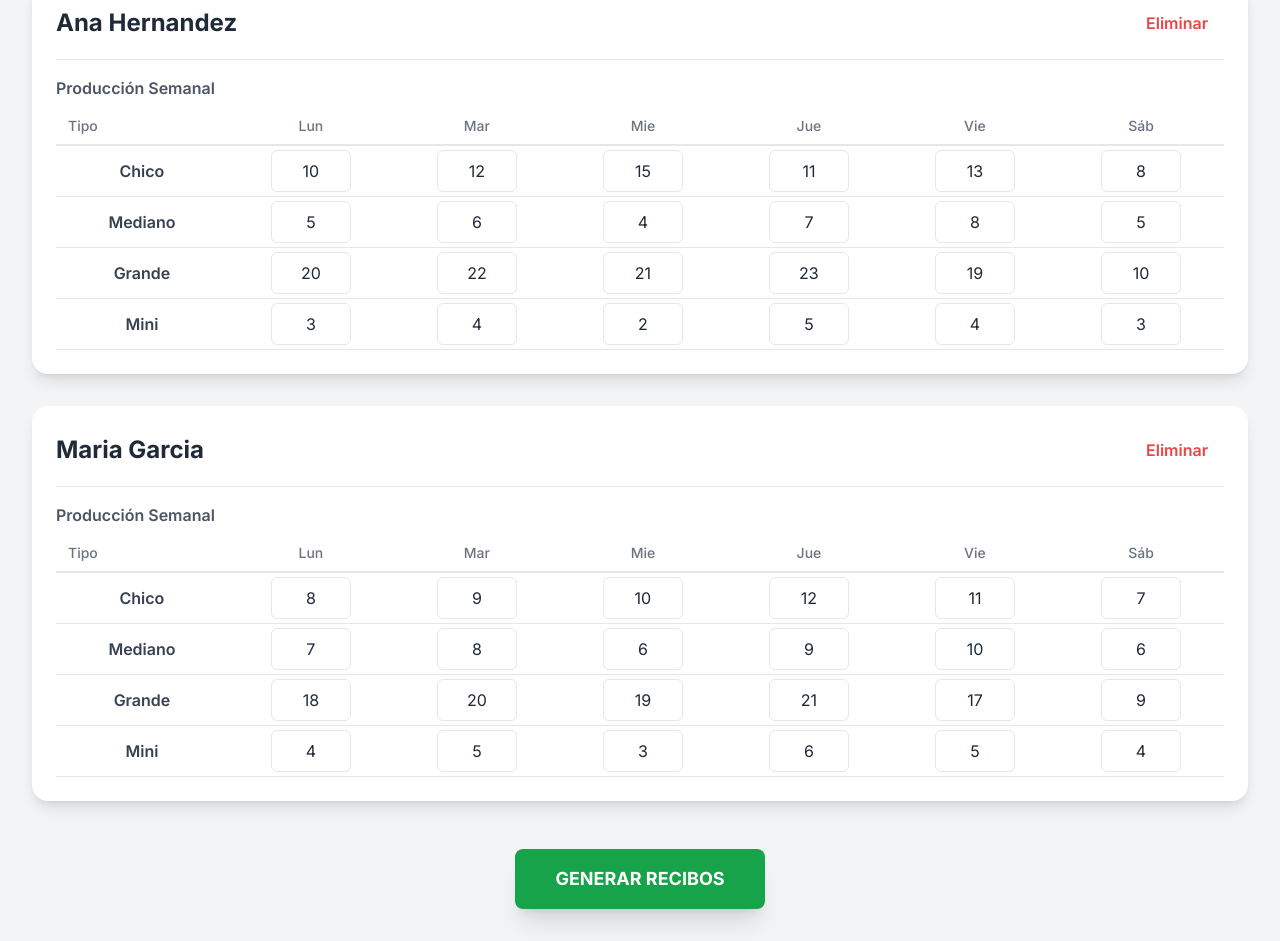
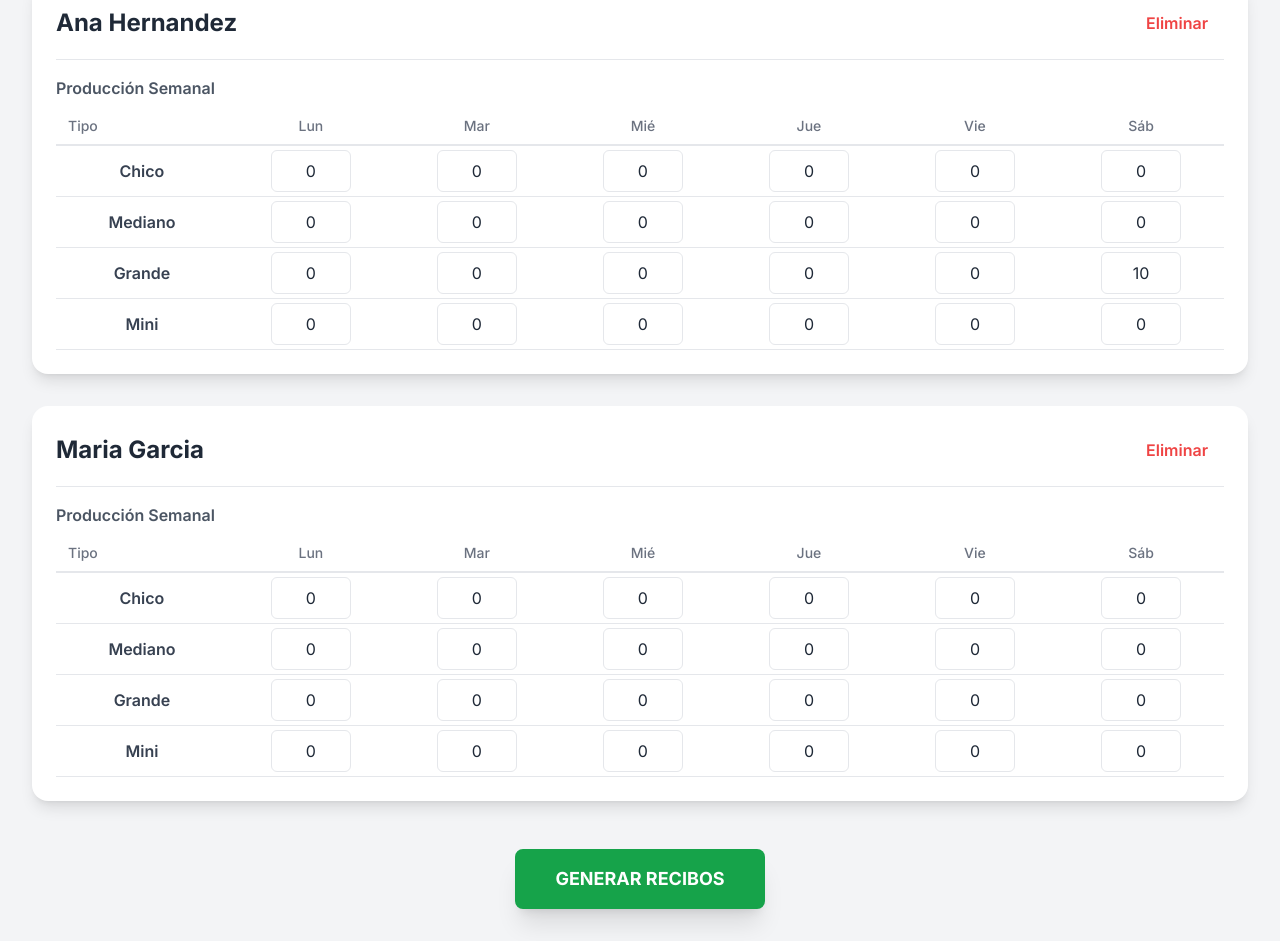
Before and after one commit to RafaelPasos/GeneradorPagos, a plain HTML site: page index.html in a window 1280 px wide. Shown: the part 768-1709 px from the top of the page. Drawn offline with nearby package versions, Linux system fonts and the light colour scheme.

Commit message:
Update index.html

```diff
--- a/index.html
+++ b/index.html
@@ -105,20 +105,20 @@
     <script>
         // --- DATA MANAGEMENT ---
         let activeTab = 'A';
-        const days = ['Lunes', 'Martes', 'Miercoels', 'Jueves', 'Viernes', 'Sábado'];
+        const days = ['Lunes', 'Martes', 'Miércoles', 'Jueves', 'Viernes', 'Sábado'];
 
         const itemNamesA = ['Chico', 'Mediano', 'Grande', 'Mini'];
         let itemRatesA = [10, 12, 14, 10];
         let employeesA = [
-            { id: 1, name: 'Ana Hernandez', production: [[10,12,15,11,13,8], [5,6,4,7,8,5], [20,22,21,23,19,10], [3,4,2,5,4,3]] },
-            { id: 2, name: 'Maria Garcia', production: [[8,9,10,12,11,7], [7,8,6,9,10,6], [18,20,19,21,17,9], [4,5,3,6,5,4]] }
+            { id: 1, name: 'Ana Hernandez', production: [[0,0,0,0,0,0], [0,0,0,0,0,0], [0,0,0,0,0,10], [0,0,0,0,0,0]] },
+            { id: 2, name: 'Maria Garcia', production: [[0,0,0,0,0,0], [0,0,0,0,0,0], [0,0,0,0,0,0], [0,0,0,0,0,0]] }
         ];
 
         const itemNamesB = ['Blanca', 'Capote', 'Tira'];
         let itemRatesB = [13, 8, 6];
         let employeesB = [
-            { id: 3, name: 'Fernanda Rodriguez', production: [[5,6,7,5,8,4], [10,11,9,12,10,6], [15,14,16,13,17,10]] },
-            { id: 4, name: 'Jimena Lopez', production: [[6,7,8,6,9,5], [11,12,10,13,11,7], [16,15,17,14,18,11]] }
+            { id: 3, name: 'Fernanda Rodriguez', production: [[0,0,0,0,0,0], [0,0,0,0,0,0], [0,0,0,0,0,0]] },
+            { id: 4, name: 'Jimena Lopez', production: [[0,0,0,0,0,0], [0,0,0,0,0,0], [0,0,0,0,0,0]] }
         ];
 
         // --- CORE UI LOGIC ---
```
